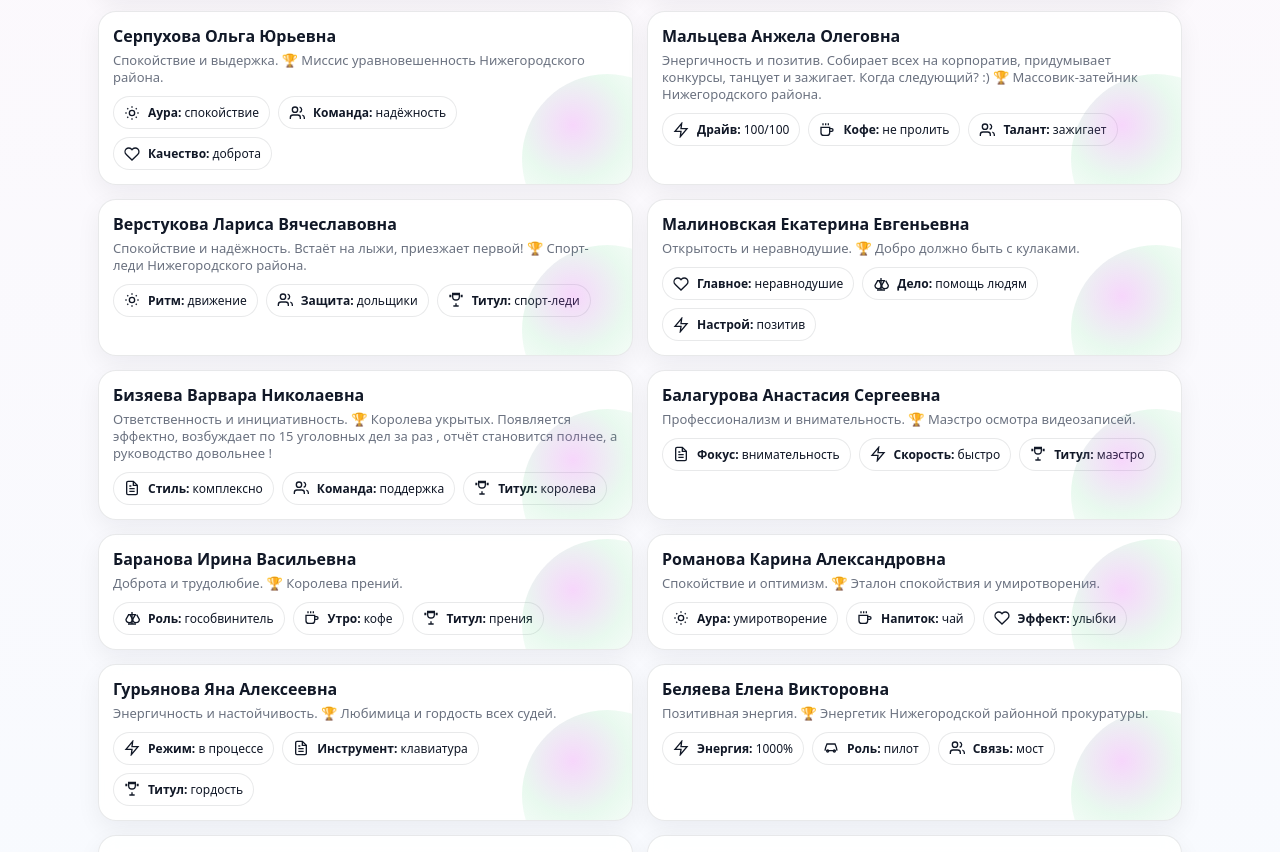
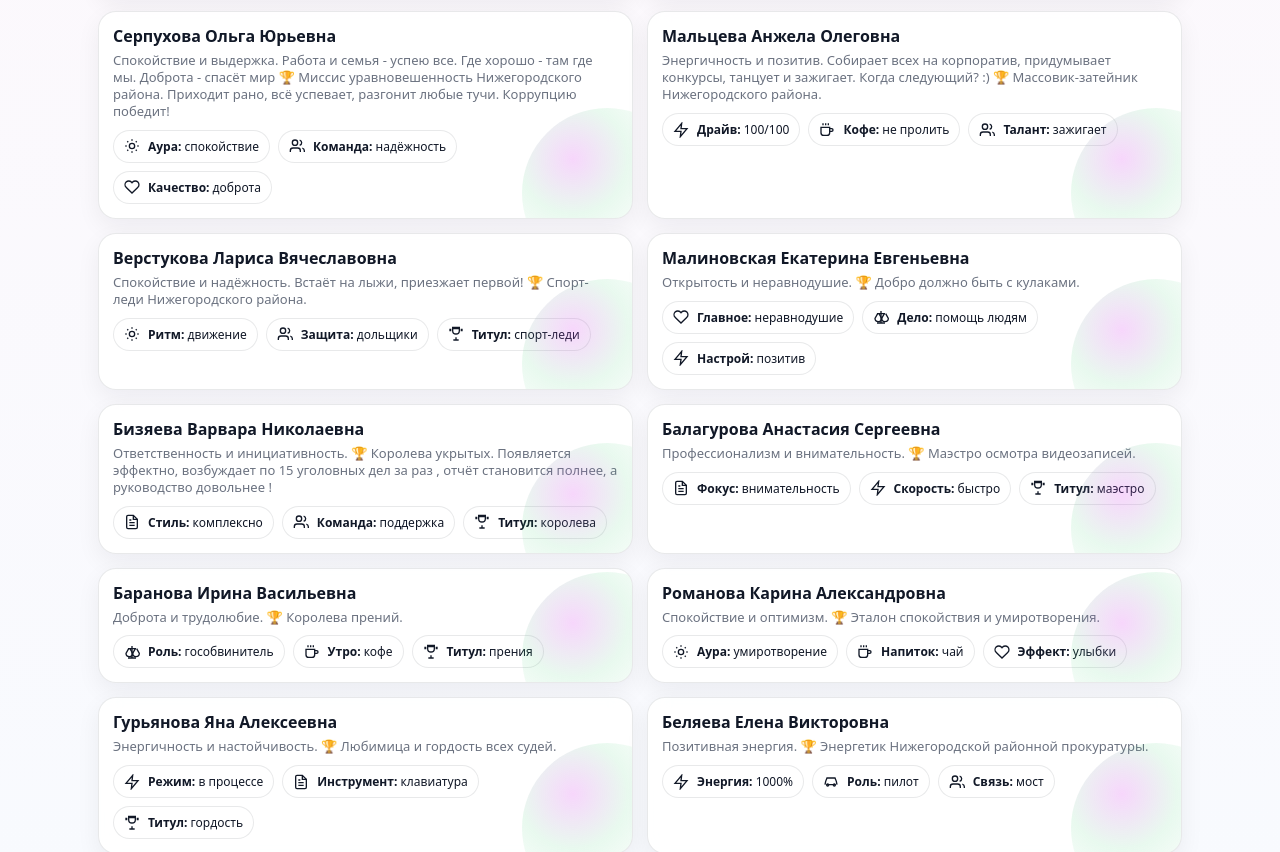
Before and after one commit to Korvin0007/8march2026, a plain HTML site: page index.html in a window 1280 px wide. Shown: the part 860-1712 px from the top of the page. Drawn offline with Linux system fonts and the light colour scheme.

Commit message:
Update index.html

```diff
--- a/index.html
+++ b/index.html
@@ -458,11 +458,11 @@
         id: 5,
         name: "Серпухова Ольга Юрьевна",
         video: "videos/Серпухова.mp4",
-        trait: "Спокойствие и выдержка.",
-        habits: ["Всегда сохраняет самообладание даже в самые напряжённые рабочие дни"],
+        trait: "Спокойствие и выдержка. Работа и семья - успею все. Где хорошо - там где мы. Доброта - спасёт мир",
+        habits: ["Всегда сохраняет самообладание даже в самые напряжённые рабочие дни", "Человек, который добивается результатов в любом деле и сохраняет самообладание даже в часы бури"],
         quotes: [],
-        title: "🏆 Миссис уравновешенность Нижегородского района.",
-        congrats: "От мужского коллектива — большое спасибо за выдержанность, доброту и спокойствие.\nПусть весна будет тёплой, работа интересной, а отдых полноценным!",
+        title: "🏆 Миссис уравновешенность Нижегородского района. Приходит рано, всё успевает, разгонит любые тучи. Коррупцию победит!",
+        congrats: "От мужского коллектива - большое спасибо за выдержанность, доброту и спокойствие. Пусть весна будет тёплой, работа интересной, а отдых полноценным!",
         badges: [
           {icon:"sun", label:"Аура", value:"спокойствие"},
           {icon:"people", label:"Команда", value:"надёжность"},
```
